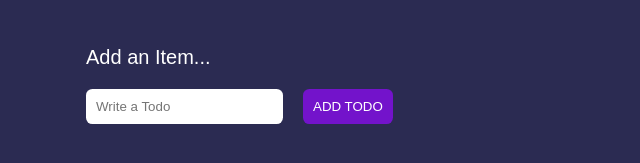
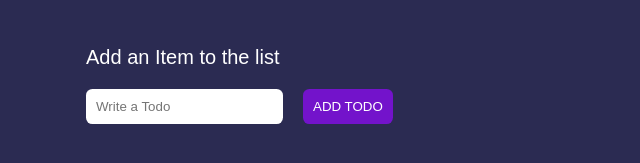
Before and after one commit to gauravdas014/react-to-do, a React (Create React App) app: page / in a window 1280 px wide. Shown: the part 209-372 px from the top of the page, without its empty margins (304-944 px from the left). Built offline with nearby package versions, Linux system fonts and the light colour scheme.

Commit message:
chore: small update in header

```diff
--- a/src/App.js
+++ b/src/App.js
@@ -46,7 +46,7 @@ class App extends React.Component {
         <h1 className="app-title">My ToDo App</h1>
 
         <div className="container">
-          Add an Item...
+          Add an Item to the list
           <br />
           <input
             type="text"
```
